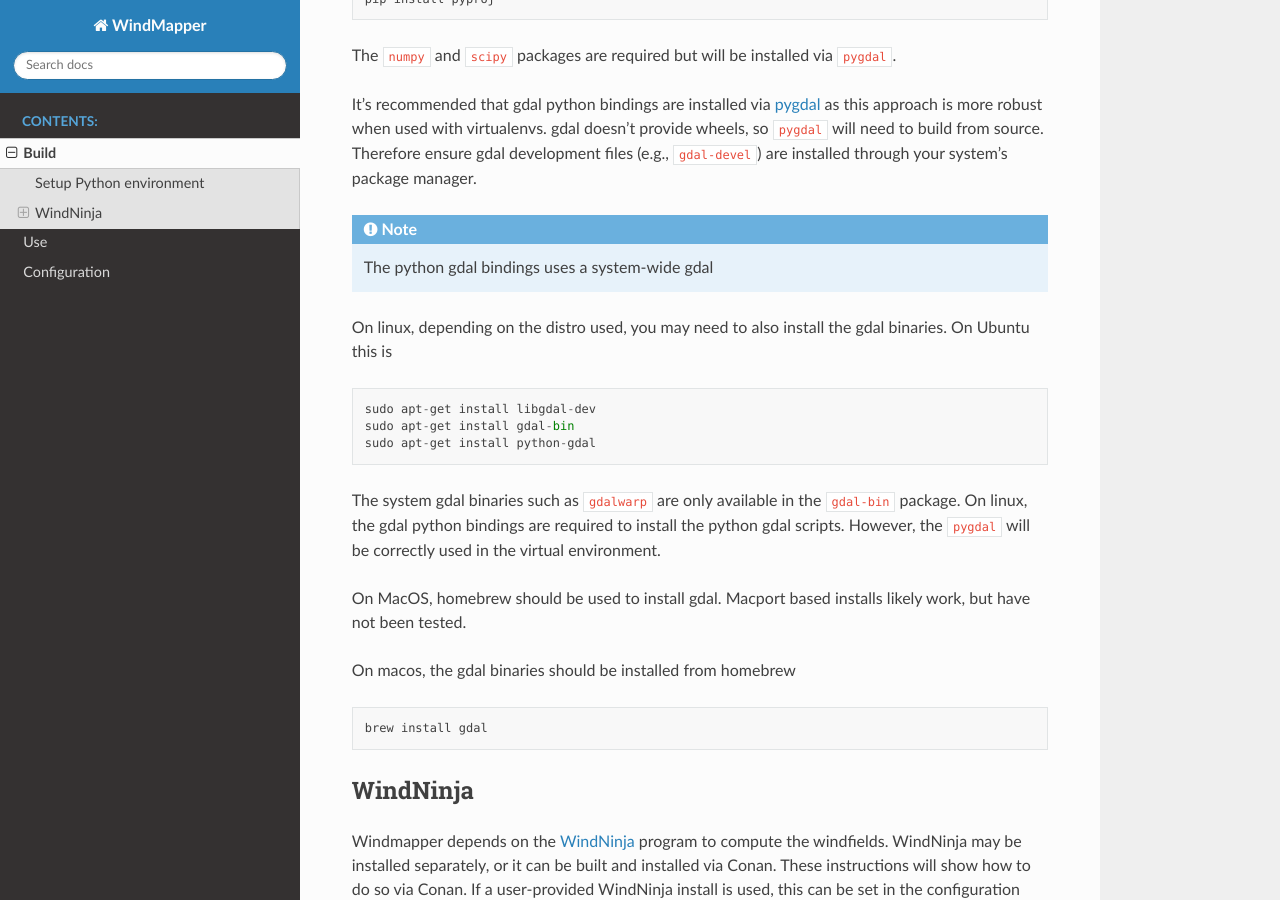
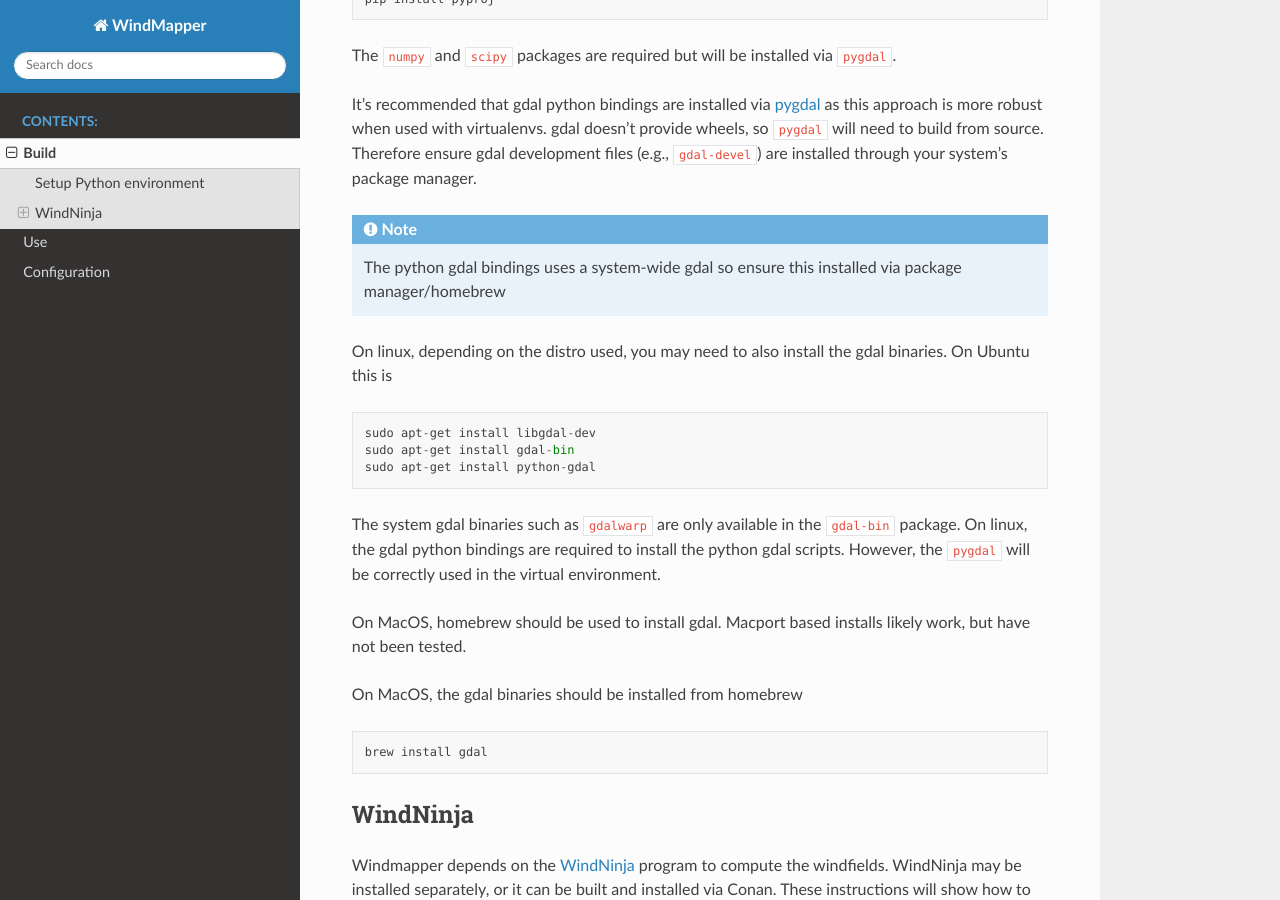
Before and after one commit to VVionnet/Windmapper, a Sphinx documentation site: the page built from docs/build.rst, in a window 1280 px wide and 900 px high, scrolled down 705 px. Built offline with Sphinx 7.4.7 and the Read the Docs theme 2.0.0, drawn with Linux system fonts in a browser that asks for light colours.

```diff
--- a/docs/build.rst
+++ b/docs/build.rst
@@ -3,8 +3,6 @@ Build
 
 Linux and MacOS are the only supported environments.
 Python >= 3.6
-
-
 
 
 Setup Python environment
@@ -39,7 +37,7 @@ The ``numpy`` and ``scipy`` packages are required but will be installed via ``py
 It's recommended that gdal python bindings are installed via `pygdal <https://github.com/nextgis/pygdal>`_ as this approach is more robust when used with virtualenvs. gdal doesn't provide wheels, so ``pygdal`` will need to build from source. Therefore ensure gdal development files (e.g., ``gdal-devel``) are installed through your system's package manager.
 
 .. note::
-   The python gdal bindings uses a system-wide gdal
+   The python gdal bindings uses a system-wide gdal so ensure this installed via package manager/homebrew
 
 On linux, depending on the distro used, you may need to also install the gdal binaries. On Ubuntu this is
 ::
@@ -52,7 +50,7 @@ The system gdal binaries such as ``gdalwarp`` are only available in the ``gdal-b
 
 On MacOS, homebrew should be used to install gdal. Macport based installs likely work, but have not been tested.
 
-On macos, the gdal binaries should be installed from homebrew
+On MacOS, the gdal binaries should be installed from homebrew
 
 ::
 
```
Also changed, not shown: 2 other files.
